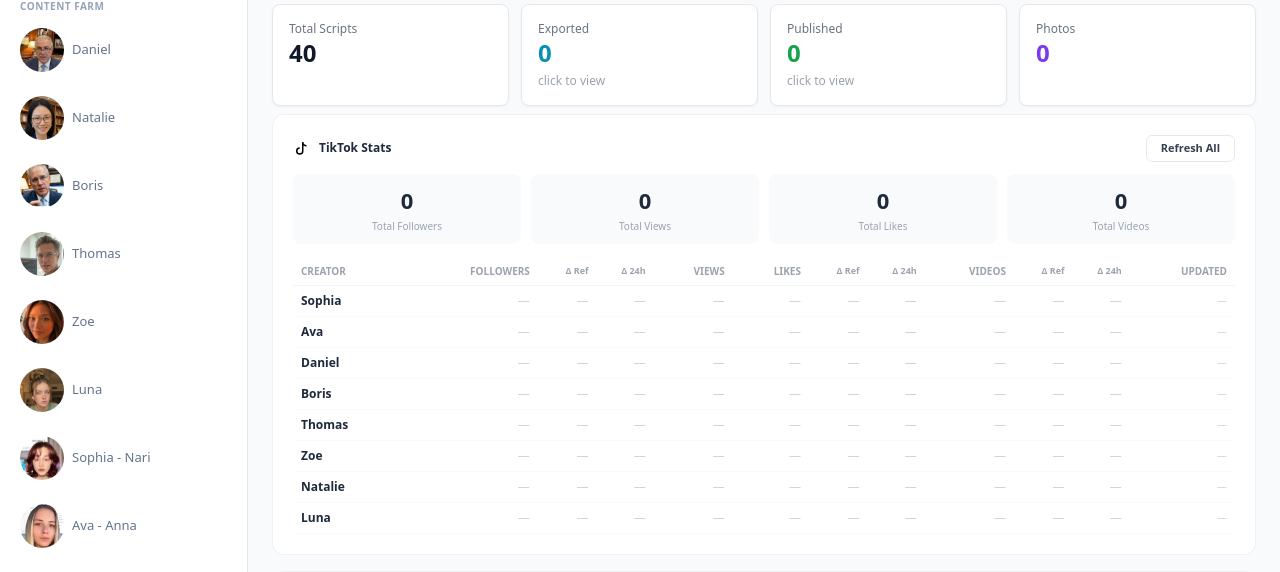
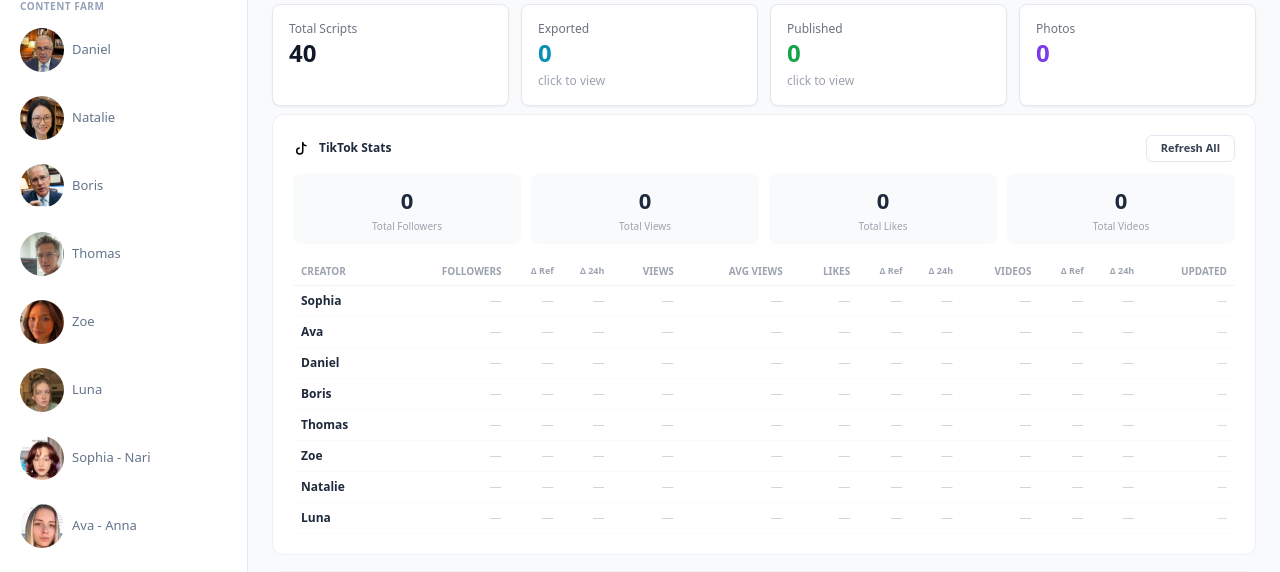
Before and after one commit to Global-Generation/viral-scripts, a FastAPI app: page /videos in a window 1280 px wide. Shown: the part 104-676 px from the top of the page. Run offline with FastAPI, Linux system fonts and the light colour scheme; some libraries are stand-ins or nearby versions.

Commit message:
Add Avg Views column to TikTok Stats table on /videos
Co-Authored-By: Claude Opus 4.6 <noreply@anthropic.com>

```diff
--- a/templates/videos.html
+++ b/templates/videos.html
@@ -150,6 +150,7 @@ function togglePanel(name) {
                     <th style="text-align: right; padding: 6px 4px; font-size: 9px; font-weight: 600; color: #9ca3af;" title="Change since last refresh">Δ Ref</th>
                     <th style="text-align: right; padding: 6px 4px; font-size: 9px; font-weight: 600; color: #9ca3af;" title="Change in last 24 hours">Δ 24h</th>
                     <th style="text-align: right; padding: 6px 8px; font-size: 10px; font-weight: 600; color: #9ca3af; text-transform: uppercase;">Views</th>
+                    <th style="text-align: right; padding: 6px 8px; font-size: 10px; font-weight: 600; color: #9ca3af; text-transform: uppercase;">Avg Views</th>
                     <th style="text-align: right; padding: 6px 8px; font-size: 10px; font-weight: 600; color: #9ca3af; text-transform: uppercase;">Likes</th>
                     <th style="text-align: right; padding: 6px 4px; font-size: 9px; font-weight: 600; color: #9ca3af;" title="Change since last refresh">Δ Ref</th>
                     <th style="text-align: right; padding: 6px 4px; font-size: 9px; font-weight: 600; color: #9ca3af;" title="Change in last 24 hours">Δ 24h</th>
@@ -172,6 +173,8 @@ function togglePanel(name) {
                     <td style="text-align: right; padding: 6px 4px; font-size: 10px;" class="tt-cell-df">{{ d(dr.get("followers")) }}</td>
                     <td style="text-align: right; padding: 6px 4px; font-size: 10px;" class="tt-cell-dd-f">{{ d(dd.get("followers")) }}</td>
                     <td style="text-align: right; padding: 6px 8px; color: #64748b;" class="tt-cell-views">{{ "{:,}".format(tt_stats[c].get("views", 0)) }}</td>
+                    {% set avg_views = (tt_stats[c].get("views", 0) // tt_stats[c].videos) if tt_stats[c].videos > 0 else 0 %}
+                    <td style="text-align: right; padding: 6px 8px; font-weight: 700; color: #1e293b;">{{ "{:,}".format(avg_views) }}</td>
                     <td style="text-align: right; padding: 6px 8px; color: #64748b;" class="tt-cell-hearts">{{ "{:,}".format(tt_stats[c].hearts) }}</td>
                     <td style="text-align: right; padding: 6px 4px; font-size: 10px;" class="tt-cell-dh">{{ d(dr.get("hearts")) }}</td>
                     <td style="text-align: right; padding: 6px 4px; font-size: 10px;" class="tt-cell-dd-h">{{ d(dd.get("hearts")) }}</td>
@@ -184,6 +187,7 @@ function togglePanel(name) {
                     <td style="text-align: right; padding: 6px 4px; color: #d1d5db;" class="tt-cell-df">—</td>
                     <td style="text-align: right; padding: 6px 4px; color: #d1d5db;" class="tt-cell-dd-f">—</td>
                     <td style="text-align: right; padding: 6px 8px; color: #d1d5db;" class="tt-cell-views">—</td>
+                    <td style="text-align: right; padding: 6px 8px; color: #d1d5db;">—</td>
                     <td style="text-align: right; padding: 6px 8px; color: #d1d5db;" class="tt-cell-hearts">—</td>
                     <td style="text-align: right; padding: 6px 4px; color: #d1d5db;" class="tt-cell-dh">—</td>
                     <td style="text-align: right; padding: 6px 4px; color: #d1d5db;" class="tt-cell-dd-h">—</td>
```
